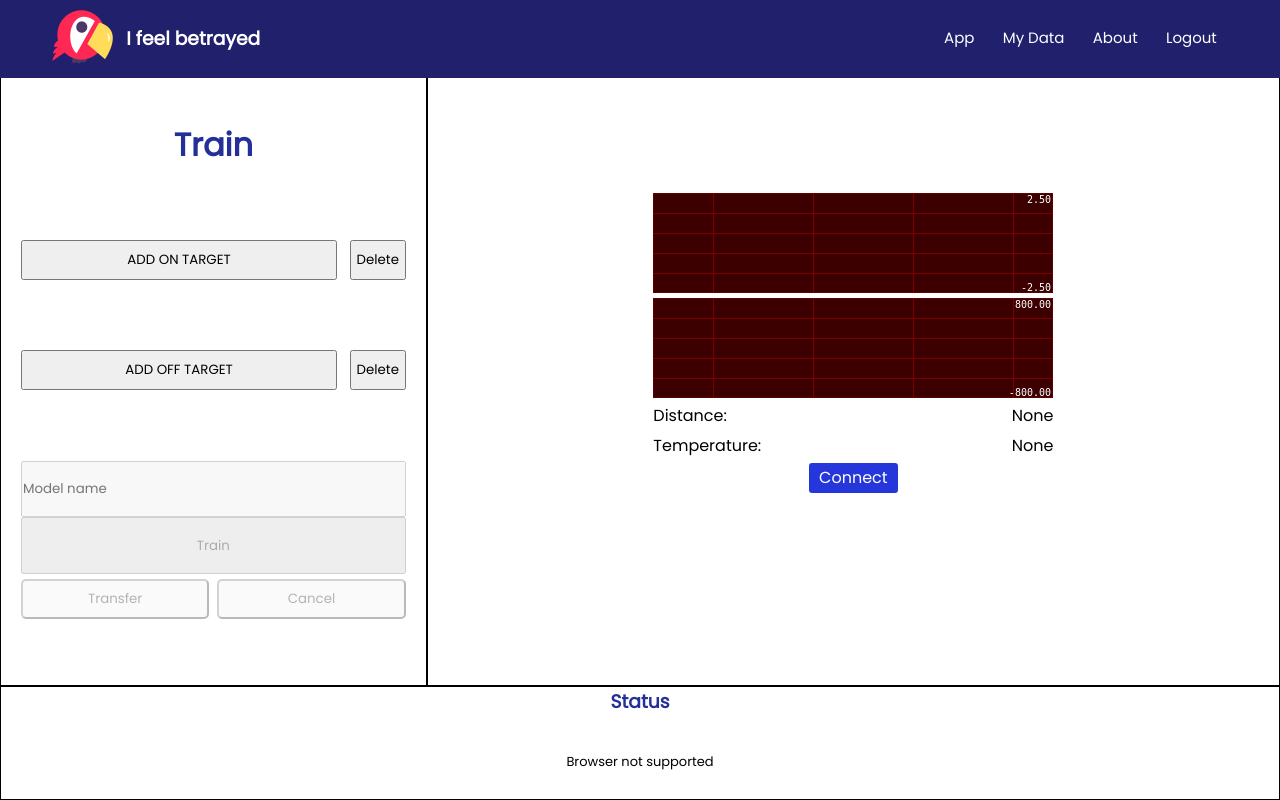
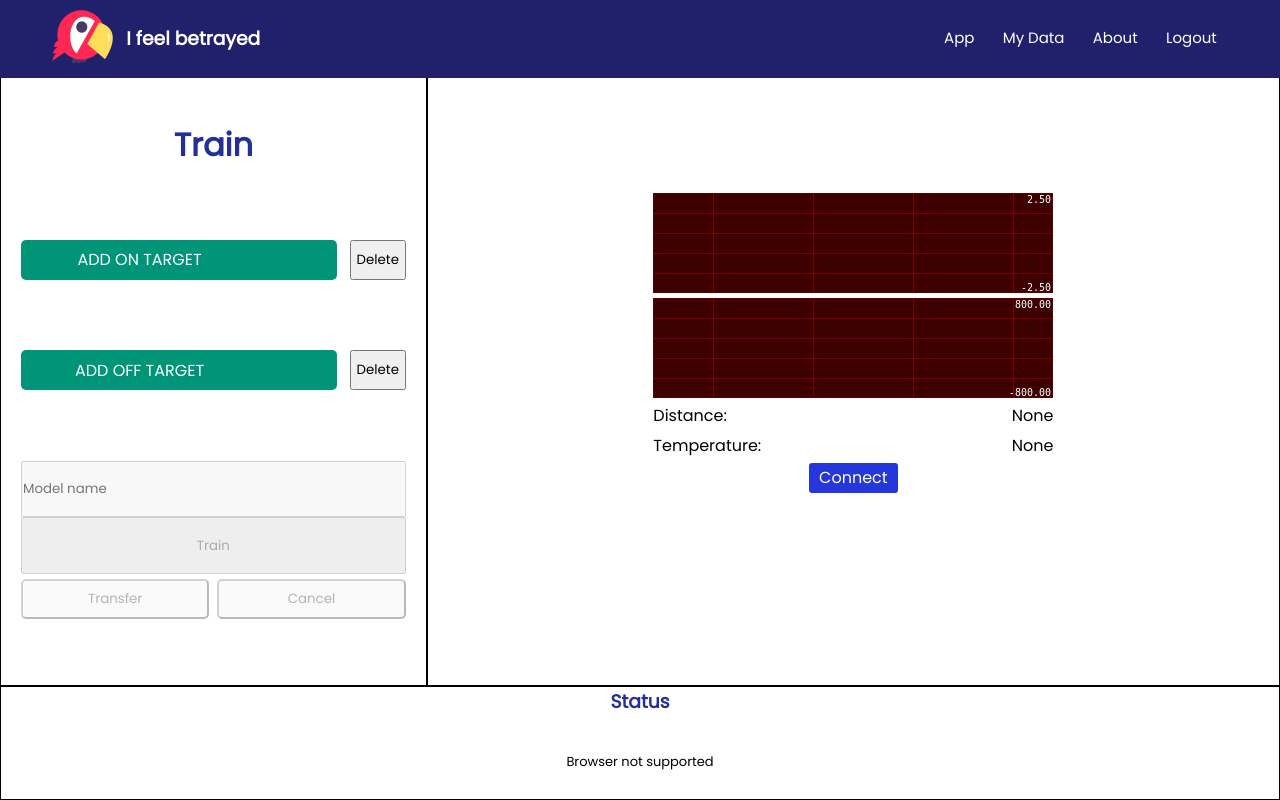
Before and after one commit to xtnctx/BFRBSys, a Django app: page /app/ in a window 1280 px wide. Run offline with Django 4.2, Linux system fonts and the light colour scheme; a user stored in the database is signed in; some libraries are stand-ins or nearby versions.

Commit message:
UX fixed

```diff
--- a/website/base/templates/base/livePlot.html
+++ b/website/base/templates/base/livePlot.html
@@ -17,12 +17,26 @@
 
             <h1>Train</h1>
             <div class="trainBtn-container">
-                <button onclick="captureData(1)">ADD ON TARGET</button>
+
+                <button onclick="captureData(1)" class="_button">
+                    <span class="_button__text">ADD ON TARGET</span>
+                    <span id="t-button__hiddenIcon" class="t-button__hiddenIcon">
+                        <ion-icon name="checkmark-circle-outline"></ion-icon>
+                    </span>
+                  </button>
+
                 <button onclick="deleteData(1)">Delete</button>
             </div>
 
             <div class="trainBtn-container">
-                <button onclick="captureData(0)">ADD OFF TARGET</button>
+
+                <button onclick="captureData(0)" class="_button">
+                    <span class="_button__text">ADD OFF TARGET</span>
+                    <span id="f-button__hiddenIcon" class="f-button__hiddenIcon">
+                        <ion-icon name="checkmark-circle-outline"></ion-icon>
+                    </span>
+                  </button>
+
                 <button onclick="deleteData(0)">Delete</button>
             </div>
 
@@ -61,7 +75,7 @@
 
         <div class="status-container">
             <h3>Status</h3>
-            <div id="status-label">Click button to connect to the board</div>
+            <div id="status-label">Open your bluetooth and click the button to connect to the board</div>
         </div>
 
     </div>
@@ -71,6 +85,8 @@
     <script src="https://code.jquery.com/jquery-3.6.0.min.js"></script>
     <script src="{% static 'base/scripts/smoothie.js' %}"></script>
     <script src="{% static 'base/scripts/livePlot.js' %}"></script>
+    <script type="module" src="https://unpkg.com/ionicons@5.4.0/dist/ionicons/ionicons.esm.js"></script>
+    <script nomodule="" src="https://unpkg.com/ionicons@5.4.0/dist/ionicons/ionicons.js"></script>
 
 </body>
 </html>
```
